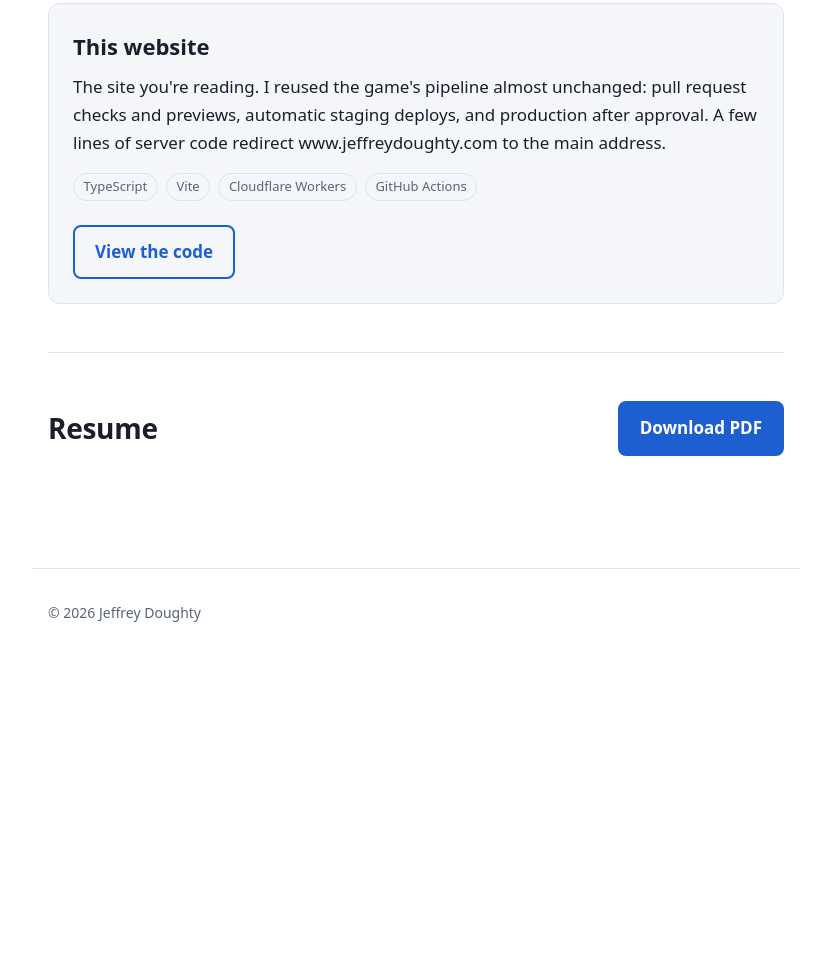
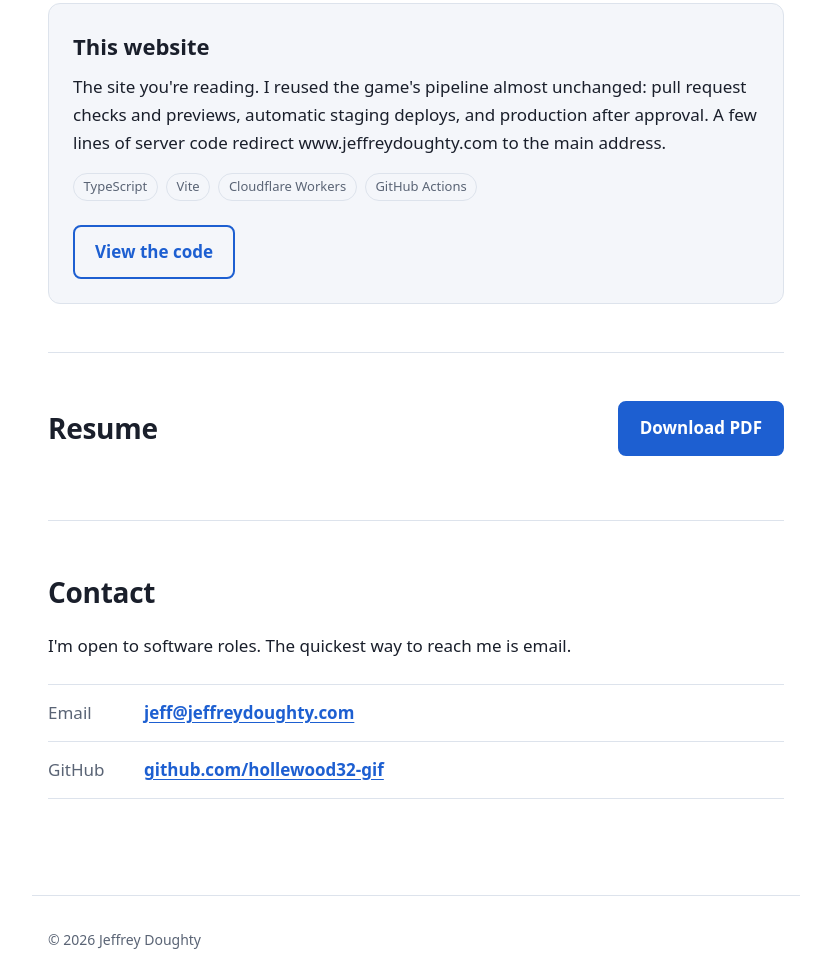
Before and after one commit to hollewood32-gif/portfolio-site, a website built with Vite: page index.html in a window 1280 px wide. Shown: the part 1828-2800 px from the top of the page, without its empty margins (224-1055 px from the left). Before the commit the page ends 2500 px from the top, so only its background shows below. Built offline with nearby package versions, Linux system fonts and the light colour scheme.

Commit message:
Add the Contact section with a spam-resistant email link
jeff@jeffreydoughty.com is assembled in the browser from two halves, so the raw HTML never contains a full address; a test enforces it. The resume PDF header gets the address too. GitHub moves from the nav into Contact.

Co-Authored-By: Claude Opus 5.5 <noreply@anthropic.com>

```diff
--- a/index.html
+++ b/index.html
@@ -21,7 +21,7 @@
           <li><a href="#about">About</a></li>
           <li><a href="#projects">Projects</a></li>
           <li><a href="#resume">Resume</a></li>
-          <li><a href="https://github.com/hollewood32-gif">GitHub</a></li>
+          <li><a href="#contact">Contact</a></li>
         </ul>
       </nav>
     </header>
@@ -129,6 +129,24 @@
         <!-- The build fills this in from src/resume-data.ts (see vite.config.ts). -->
         <!-- resume:content -->
       </section>
+
+      <section class="section" id="contact" aria-labelledby="contact-title">
+        <h2 id="contact-title">Contact</h2>
+        <p>I'm open to software roles. The quickest way to reach me is email.</p>
+        <ul class="contact-list">
+          <li>
+            <span class="contact-label">Email</span>
+            <!-- The address is put together by src/contact.ts, to keep it away from spam bots. -->
+            <a class="contact-value" data-user="jeff" data-domain="jeffreydoughty.com">
+              <span data-email-text>jeff [at] jeffreydoughty [dot] com</span>
+            </a>
+          </li>
+          <li>
+            <span class="contact-label">GitHub</span>
+            <a class="contact-value" href="https://github.com/hollewood32-gif">github.com/hollewood32-gif</a>
+          </li>
+        </ul>
+      </section>
     </main>
 
     <footer class="site-footer" id="footer"></footer>
--- /dev/null
+++ b/src/contact.ts
@@ -0,0 +1,18 @@
+// Light spam protection: the email address is never written whole in the page.
+// The HTML holds the two halves in data-user and data-domain attributes, and
+// this code joins them when a real browser shows the page. Most simple spam
+// bots read the raw HTML looking for "name@domain", so they never see it.
+
+export function emailAddress(user: string, domain: string): string {
+  return `${user}@${domain}`;
+}
+
+// Turns every <a data-user="..." data-domain="..."> into a working email link.
+export function revealEmailLinks(root: ParentNode): void {
+  for (const link of root.querySelectorAll<HTMLAnchorElement>("a[data-user][data-domain]")) {
+    const address = emailAddress(link.dataset.user ?? "", link.dataset.domain ?? "");
+    link.href = `mailto:${address}`;
+    const label = link.querySelector("[data-email-text]");
+    if (label) label.textContent = address;
+  }
+}
--- a/src/main.ts
+++ b/src/main.ts
@@ -1,3 +1,4 @@
+import { revealEmailLinks } from "./contact";
 import { footerText } from "./footer";
 
 // Fill in the footer with the current year, so it never goes out of date.
@@ -5,3 +6,6 @@ const footer = document.getElementById("footer");
 if (footer) {
   footer.textContent = footerText(new Date().getFullYear());
 }
+
+// Put together the email links (see contact.ts for why).
+revealEmailLinks(document);
--- a/src/resume-data.ts
+++ b/src/resume-data.ts
@@ -26,7 +26,9 @@ export interface Resume {
 export const resume: Resume = {
   name: "Jeffrey Doughty",
   location: "Orange County, CA",
+  // Shown in the PDF's header line only (the page has its own Contact section).
   links: [
+    { label: "jeff@jeffreydoughty.com", url: "mailto:jeff@jeffreydoughty.com" },
     { label: "jeffreydoughty.com", url: "https://jeffreydoughty.com" },
     { label: "github.com/hollewood32-gif", url: "https://github.com/hollewood32-gif" },
   ],
--- a/src/style.css
+++ b/src/style.css
@@ -362,6 +362,35 @@ h3 {
   padding-left: 1.25rem;
 }
 
+/* ---------- Contact ---------- */
+.contact-list {
+  margin: 1.5rem 0 0;
+  padding: 0;
+  list-style: none;
+}
+
+.contact-list li {
+  display: flex;
+  flex-wrap: wrap;
+  gap: 0.25rem 1rem;
+  padding: 0.875rem 0;
+  border-top: 1px solid var(--border);
+}
+
+.contact-list li:last-child {
+  border-bottom: 1px solid var(--border);
+}
+
+.contact-label {
+  min-width: 5rem;
+  color: var(--muted);
+}
+
+.contact-value {
+  font-weight: 600;
+  overflow-wrap: anywhere;
+}
+
 /* ---------- Footer ---------- */
 .site-footer {
   max-width: 48rem;
```
Also changed, not shown: CLAUDE.md (+1 -2 lines), src/contact.test.ts (added, +20 -0 lines).
